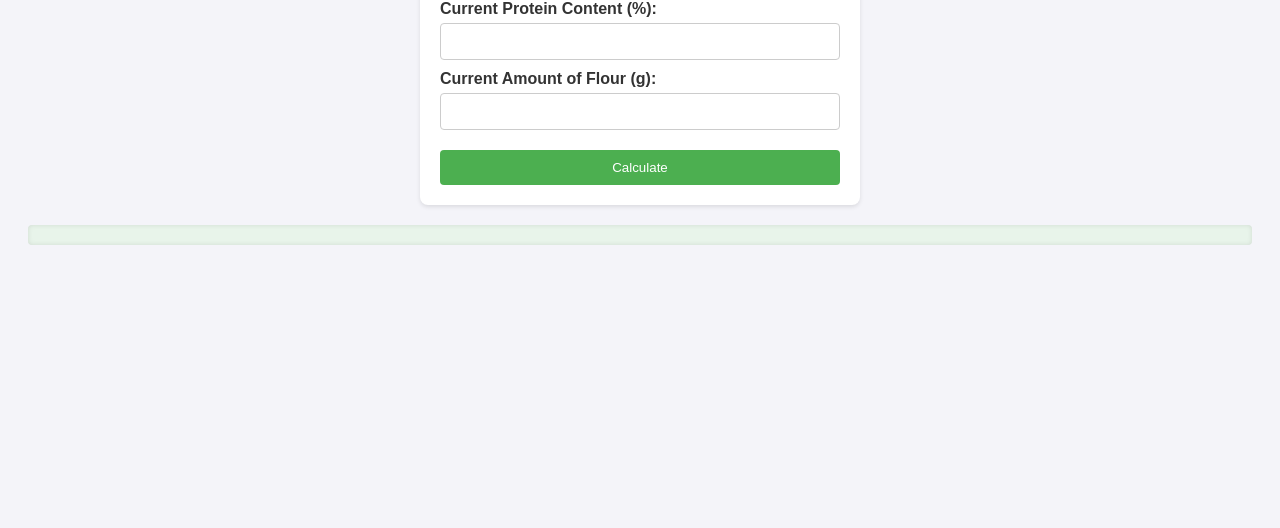
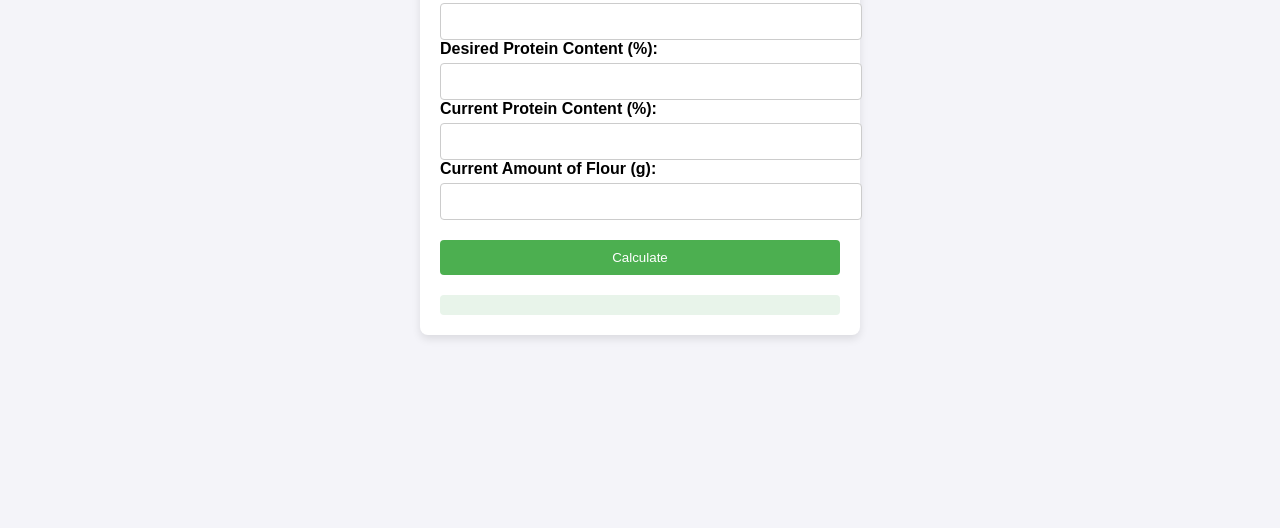
Before and after one commit to A2CProductions/vital, a plain HTML site: page index.html in a window 1280 px wide. Shown: the part 312-840 px from the top of the page. Before the commit the page ends 800 px from the top, so only its background shows below. Drawn offline with Linux system fonts and the light colour scheme.

Commit message:
Add files via upload

```diff
--- a/index.html
+++ b/index.html
@@ -6,61 +6,61 @@
     <title>Flour Protein Calculator</title>
     <style>
         body {
-            font-family: Arial, sans-serif; /* Sets the font for the page */
-            background-color: #f4f4f9; /* Light grey background */
-            padding: 20px; /* Adds spacing around the content */
-            color: #333; /* Dark grey text for better readability */
+            font-family: 'Arial', sans-serif;
+            background-color: #f4f4f9;
+            margin: 0;
+            padding: 20px;
+            display: flex;
+            justify-content: center;
+            align-items: center;
+            height: 100vh;
+        }
+        form {
+            background-color: #ffffff;
+            padding: 20px;
+            border-radius: 8px;
+            box-shadow: 0 4px 8px rgba(0,0,0,0.1);
+            width: 100%;
+            max-width: 400px;
         }
         h1 {
-            color: #5a5a5a; /* Slightly darker grey for headings */
-        }
-        form {
-            background: white; /* White background for the form */
-            padding: 20px; /* Padding inside the form */
-            border-radius: 8px; /* Rounded corners for the form */
-            box-shadow: 0 2px 4px rgba(0,0,0,0.1); /* Subtle shadow around the form */
-            max-width: 400px; /* Limits form width */
-            margin: 0 auto; /* Centers the form horizontally */
+            text-align: center;
+            color: #333;
         }
         label {
-            margin-top: 10px; /* Adds space above each label */
-            display: block; /* Makes labels take a full width */
-            font-weight: bold; /* Makes font bold */
+            font-weight: bold;
+            margin-top: 20px;
         }
-        input[type="number"] {
-            width: calc(100% - 22px); /* Full width taking padding into account */
-            padding: 10px; /* Padding inside input fields */
-            margin-top: 5px; /* Space above inputs */
-            border: 1px solid #ccc; /* Subtle border around inputs */
-            border-radius: 4px; /* Rounded corners for inputs */
+        input[type="number"],
+        button {
+            width: 100%;
+            padding: 10px;
+            margin-top: 5px;
+            border-radius: 4px;
+            border: 1px solid #ccc;
         }
         button {
-            background-color: #4CAF50; /* Green background for the button */
-            color: white; /* White text for the button */
-            padding: 10px 20px; /* Padding inside the button */
-            border: none; /* No border */
-            border-radius: 4px; /* Rounded corners for the button */
-            cursor: pointer; /* Pointer cursor on hover */
-            margin-top: 20px; /* Space above the button */
-            width: 100%; /* Full width */
+            background-color: #4CAF50;
+            color: white;
+            border: none;
+            cursor: pointer;
+            margin-top: 20px;
         }
         button:hover {
-            background-color: #45a049; /* Slightly darker green on hover */
+            background-color: #45a049;
         }
         #result {
-            margin-top: 20px; /* Space above the result area */
-            padding: 10px; /* Padding inside the result display */
-            background-color: #e8f4ea; /* Light green background for results */
-            border-radius: 4px; /* Rounded corners for result box */
-            box-shadow: inset 0 0 5px rgba(0,0,0,0.1); /* Inner shadow for depth */
+            margin-top: 20px;
+            background-color: #e8f4ea;
+            padding: 10px;
+            border-radius: 4px;
+            text-align: center;
         }
     </style>
 </head>
 <body>
-    <h1>Flour Protein Calculator</h1>
-    <p>Enter the details below to calculate the necessary amount of vital wheat gluten:</p>
-
     <form id="calculatorForm">
+        <h1>Flour Protein Calculator</h1>
         <label for="finalWeight">Final Weight of Flour (g):</label>
         <input type="number" id="finalWeight" name="finalWeight" required>
 
@@ -74,9 +74,8 @@
         <input type="number" id="currentAmount" name="currentAmount" required>
 
         <button type="button" onclick="calculateGluten()">Calculate</button>
+        <div id="result"></div>
     </form>
-
-    <div id="result"></div>
 
     <script>
         function calculateGluten() {
@@ -85,5 +84,10 @@
             var currentProtein = parseFloat(document.getElementById('currentProtein').value);
             var currentAmount = parseFloat(document.getElementById('currentAmount').value);
 
+            // Calculate the needed gluten
             var neededGluten = (finalWeight * targetProtein - currentAmount * currentProtein) / (75 - targetProtein);
-            document.getElementById('result').innerHTML = `Needed Vital Wheat Gluten: ${neededGl
+            document.getElementById('result').innerHTML = 'Needed Vital Wheat Gluten: ' + neededGluten.toFixed(2) + ' g';
+        }
+    </script>
+</body>
+</html>
```
